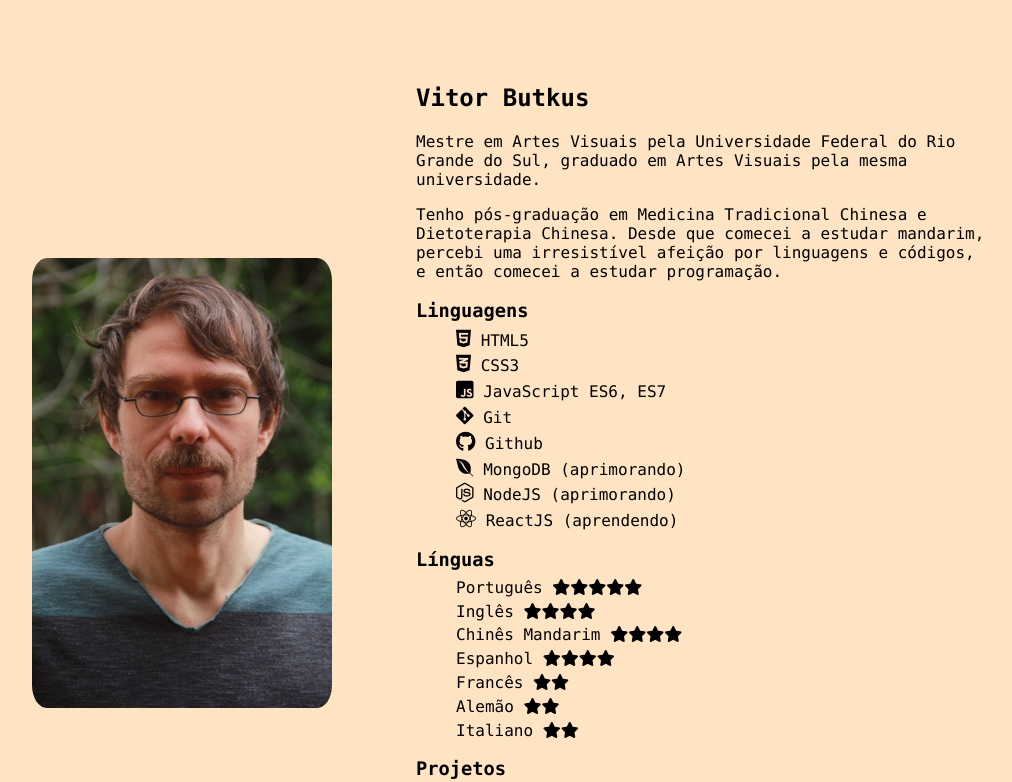
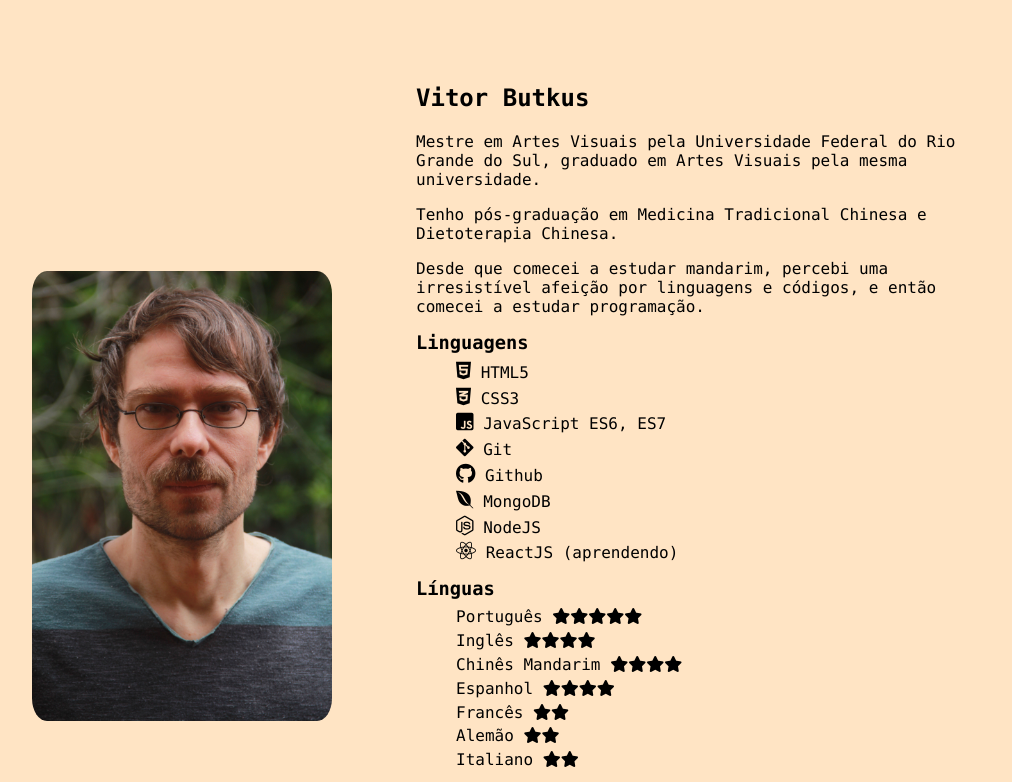
Before and after one commit to vitorjaguat/vitor, a plain HTML site: page index.html in a window 1280 px wide. Shown: the top 782 px of the page, without its empty margins (128-1140 px from the left). Drawn offline with Linux system fonts and the light colour scheme; a web font is replaced by a local one.

Commit message:
adjust paragraphs

```diff
--- a/index.html
+++ b/index.html
@@ -30,9 +30,12 @@
           </p>
           <p>
             Tenho pós-graduação em Medicina Tradicional Chinesa e Dietoterapia
-            Chinesa. Desde que comecei a estudar mandarim, percebi uma
-            irresistível afeição por linguagens e códigos, e então comecei a
-            estudar programação.
+            Chinesa.
+          </p>
+          <p>
+            Desde que comecei a estudar mandarim, percebi uma irresistível
+            afeição por linguagens e códigos, e então comecei a estudar
+            programação.
           </p>
           <h3>Linguagens</h3>
           <ul>
@@ -43,12 +46,8 @@
             </li>
             <li><i class="fa-brands fa-git-alt maior"></i> Git</li>
             <li><i class="fa-brands fa-github maior"></i> Github</li>
-            <li>
-              <i class="fa-brands fa-envira maior"></i> MongoDB (aprimorando)
-            </li>
-            <li>
-              <i class="fa-brands fa-node-js maior"></i> NodeJS (aprimorando)
-            </li>
+            <li><i class="fa-brands fa-envira maior"></i> MongoDB</li>
+            <li><i class="fa-brands fa-node-js maior"></i> NodeJS</li>
             <li>
               <i class="fa-brands fa-react maior"></i> ReactJS (aprendendo)
             </li>
--- a/style.css
+++ b/style.css
@@ -43,7 +43,7 @@ body {
 }
 
 .minibio h3 {
-  margin-bottom: 8px;
+  margin: 8px 0;
 }
 
 .minibio ul {
```
